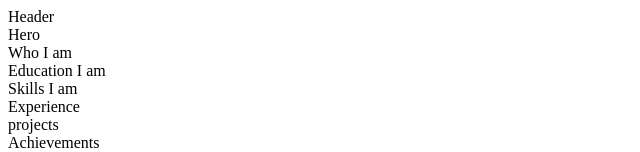
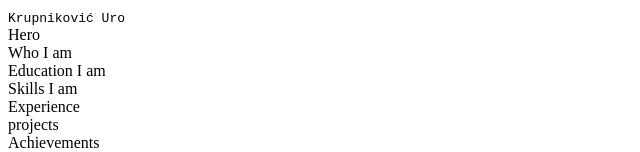
Before and after one commit to deeboot10/MyPortfolio, a React (Vite) app: page / in a window 1280 px wide. Shown: the top 152 px of the page, without its empty margins (0-640 px from the left). Built offline with nearby package versions, Linux system fonts and the light colour scheme.

Commit message:
Added typing logo to header

```diff
--- a/package.json
+++ b/package.json
@@ -9,9 +9,11 @@
   },
   "dependencies": {
     "i18next": "^21.6.16",
+    "ityped": "^1.0.3",
     "react": "^17.0.1",
     "react-dom": "^17.0.1",
-    "react-i18next": "^11.16.8"
+    "react-i18next": "^11.16.8",
+    "react-icons": "^4.3.1"
   },
   "devDependencies": {
     "@vitejs/plugin-react": "^1.0.7",
--- a/src/components/Header.jsx
+++ b/src/components/Header.jsx
@@ -1,6 +1,18 @@
+import { init } from 'ityped'
+import {useRef, useEffect} from 'react'
+import {AiOutlineMenu} from 'react-icons'
+
 function Header() {
+
+    const logoRef = useRef();
+
+    useEffect(()=>{
+        init(logoRef.current, {showCursor: false, strings: ['Uroš Krupniković', 'Krupniković Uroš'], loop: false})
+    }, []);
+
     return ( <header>
-        Header
+        <code ref={logoRef}></code>
+
     </header> );
 }
 
```
Also changed, not shown: 1 other file (tests, documents, lock files or other folders).
